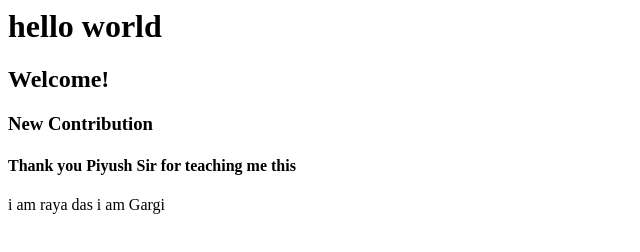
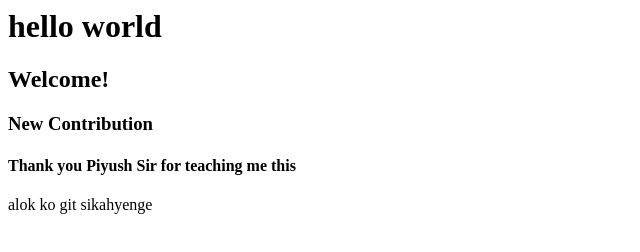
Before and after one commit to PiyushKrRai/teacher, a plain HTML site: page index.html in a window 1280 px wide. Shown: the full height of the page, 0-640 px from the left. Drawn offline with Linux system fonts and the light colour scheme.

Commit message:
Update index.html

```diff
--- a/index.html
+++ b/index.html
@@ -4,7 +4,6 @@
   <h2> Welcome! </h2>
    <h3> New Contribution</h3>
   <h4>Thank you Piyush Sir for teaching me this</h4>
-  i am raya das
-  i am Gargi
+  alok ko git sikahyenge
   </body>
 </html>
```
